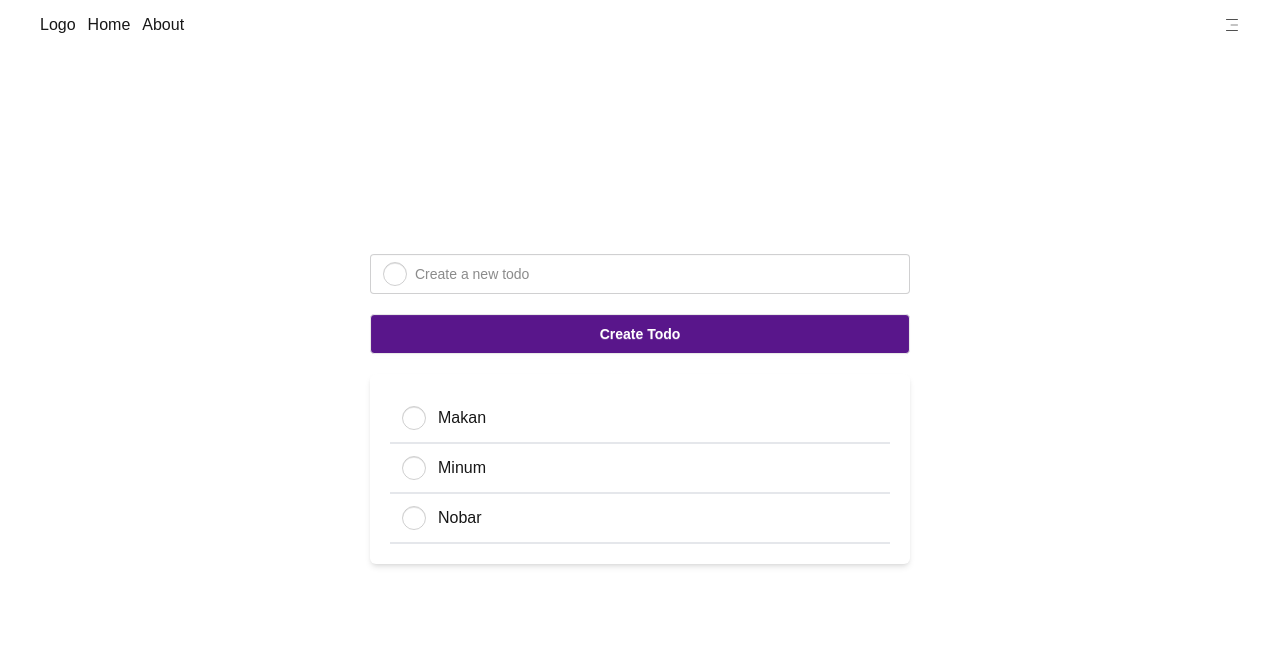
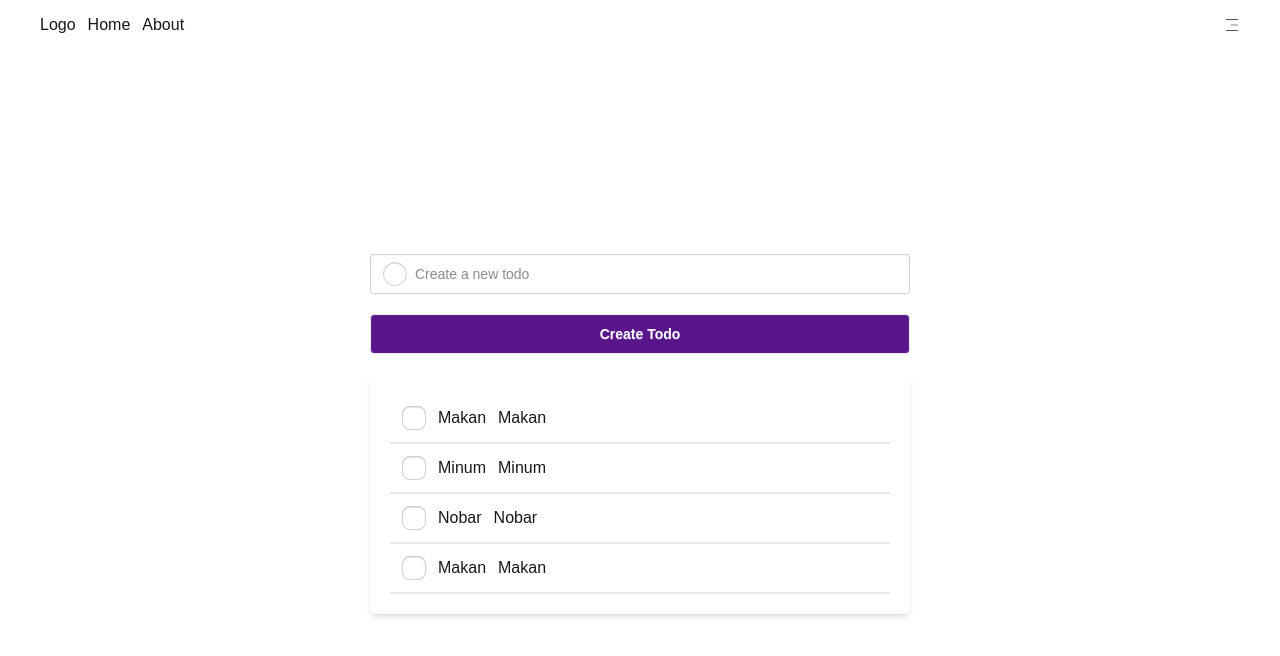
Before and after one commit to masdefry/JCWD3302-Frontend, a Next.js app in the folder intro-nextjs/: page /todos in a window 1280 px wide. Shown: the top 656 px of the page. Built offline with nearby package versions, Linux system fonts and the light colour scheme.

Commit message:
on update todo

```diff
--- a/intro-nextjs/src/app/todos/page.tsx
+++ b/intro-nextjs/src/app/todos/page.tsx
@@ -3,20 +3,29 @@ import TodoList from '@/features/todos/components/TodoList';
 import { useRef, useState } from 'react';
 
 export default function Home() {
-  const [todos, setTodos] = useState([
+  const [todos, setTodos] = useState<any[]>([
     {
       activity: 'Makan',
       place: 'Meja',
+      isDone: false,
     },
     {
       activity: 'Minum',
       place: 'Meja',
+      isDone: false,
     },
     {
       activity: 'Nobar',
       place: 'Cafe',
+      isDone: false,
+    },
+    {
+      activity: 'Makan',
+      place: 'Meja',
+      isDone: false,
     },
   ]);
+
   const inputTodo = useRef<HTMLInputElement>(null);
 
   const onCreateTodo = () => {
@@ -26,9 +35,27 @@ export default function Home() {
     currentTodos.push({
       activity: inputTodo.current?.value,
       place: 'Dimanapun',
+      isDone: false,
     });
     setTodos(currentTodos);
-    console.log(todos);
+
+    /*
+        setTodos([
+        ...todos,
+        {
+            activity: inputTodo.current?.value,
+            place: 'Dimanapun',
+            isDone: false,
+        },
+        ]);
+    */
+  };
+
+  const onUpdateTodoTobeDone = (index: number) => {
+    const currentTodos = [...todos];
+    currentTodos[index].isDone = !currentTodos[index].isDone;
+
+    setTodos(currentTodos);
   };
 
   return (
@@ -63,6 +90,9 @@ export default function Home() {
                 <TodoList
                   key={index}
                   todo={item.activity}
+                  isDone={item.isDone}
+                  onUpdateTodoTobeDone={onUpdateTodoTobeDone}
+                  index={index}
                 />
               );
             })}
--- a/intro-nextjs/src/features/todos/components/TodoList.tsx
+++ b/intro-nextjs/src/features/todos/components/TodoList.tsx
@@ -4,10 +4,15 @@ export default function TodoList(props: ITodoListProps) {
   return (
     <div className='flex items-center gap-3 border-b-2 border-gray-200 p-3'>
       <input
-        type='radio'
-        className='radio'
+        type='checkbox'
+        className='checkbox'
+        onChange={() => props?.onUpdateTodoTobeDone(props?.index)}
       />
-      <h3>{props?.todo}</h3>
+      <h3>{props?.isDone ? <del>{props?.todo}</del> : props?.todo}</h3>
+
+      <h3 className={props?.isDone ? 'border-b-2 border-gray-300' : ''}>
+        {props.todo}
+      </h3>
     </div>
   );
 }
--- a/intro-nextjs/src/features/todos/components/types.ts
+++ b/intro-nextjs/src/features/todos/components/types.ts
@@ -1,3 +1,6 @@
 export interface ITodoListProps{
     todo: string;
+    isDone: boolean;
+    onUpdateTodoTobeDone: (index: number) => void;
+    index: number;
 }
```
